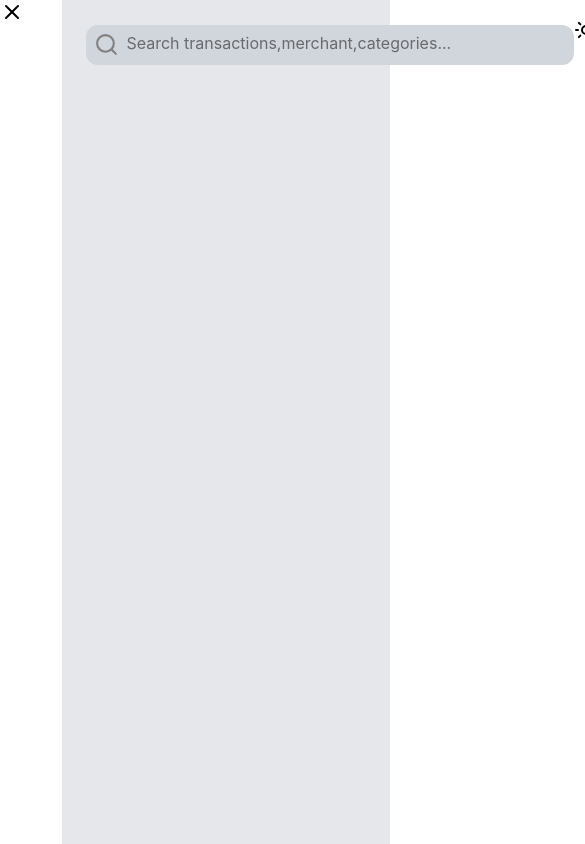
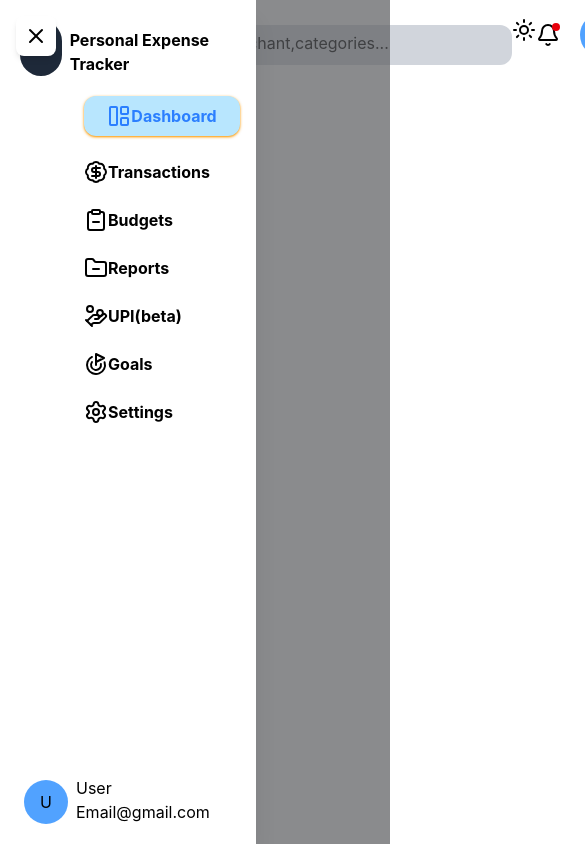
Before and after one commit to Devvvkun/Expense-Tracker-Application, a React (Vite) app: page / in a window 390 px wide. Both pictures are taken after a click on the button 12 px from the left and 12 px from the top of the page. Shown: the top 844 px of the page, 585 px wide, since content can reach past the window. Built offline with nearby package versions, Linux system fonts and the light colour scheme.

Commit message:
Mobile nav and Navbar

```diff
--- a/src/Body.jsx
+++ b/src/Body.jsx
@@ -1,23 +1,47 @@
-import { useState } from 'react'
-import Navbar from './Components/Navbar'
-import { Outlet } from 'react-router-dom'
-import MobileNavbar from './Components/MobileNavbar'
+import { useState } from 'react';
+import Navbar from './Components/Navbar';
+import MobileNavbar from './Components/MobileNavbar';
+import { Outlet } from 'react-router-dom';
 
 const Body = () => {
-    const [NavbarOpen, setNavbarOpen] = useState(false)
-    console.log(NavbarOpen);
+    const [NavbarOpen, setNavbarOpen] = useState(false);
 
-  return (
-    <div className='flex min-h-screen select-none'>
-       <aside className={NavbarOpen ? "w-[21%] " : "absolute w-5"}>
-        {/* <Navbar /> */}
-        <MobileNavbar NavbarOpen={NavbarOpen} setNavbarOpen={setNavbarOpen}/>
-        </aside>
-        <main className={NavbarOpen ? "w-[84%] h-screen bg-gray-200" : "w-full bg-gray-200"}>
-        <Outlet />
-        </main>
-    </div>
-  )
-}
+    return (
+        <div className="flex min-h-screen w-full select-none">
 
-export default Body
+            <aside className="hidden w-64 shrink-0 md:block">
+                <Navbar />
+            </aside>
+
+
+            <MobileNavbar
+                NavbarOpen={NavbarOpen}
+                setNavbarOpen={setNavbarOpen}
+            />
+
+
+            {NavbarOpen && (
+                <>
+
+                    <div
+                        className="fixed inset-0 z-40 bg-black/40 md:hidden"
+                        onClick={() => setNavbarOpen(false)}
+                    />
+
+
+                    <aside className="fixed inset-y-0 left-0 z-50 w-64 bg-white shadow-xl md:hidden">
+                        <Navbar />
+                    </aside>
+                </>
+            )}
+
+
+            <main className="min-w-0 flex-1 min-h-screen bg-gray-200">
+                <Outlet />
+            </main>
+
+        </div>
+    );
+};
+
+export default Body;
--- a/src/Components/MobileNavbar.jsx
+++ b/src/Components/MobileNavbar.jsx
@@ -1,11 +1,16 @@
-import {Menu , X} from 'lucide-react'
+import { Menu, X } from 'lucide-react';
 
-const MobileNavbar = ({NavbarOpen , setNavbarOpen}) => {
-  return (
-   <button onClick={() => setNavbarOpen(prev => !prev)}>
-  {NavbarOpen ? <X /> : <Menu />}
-</button>
-  )
-}
+const MobileNavbar = ({ NavbarOpen, setNavbarOpen }) => {
+    return (
+        <button
+            onClick={() => setNavbarOpen(prev => !prev)}
+            className="fixed left-4 top-4 z-60 rounded-lg bg-white p-2 shadow-md md:hidden"
+            aria-label={NavbarOpen ? "Close navigation" : "Open navigation"}
+            aria-expanded={NavbarOpen}
+        >
+            {NavbarOpen ? <X size={24} /> : <Menu size={24} />}
+        </button>
+    );
+};
 
-export default MobileNavbar
+export default MobileNavbar;
```
